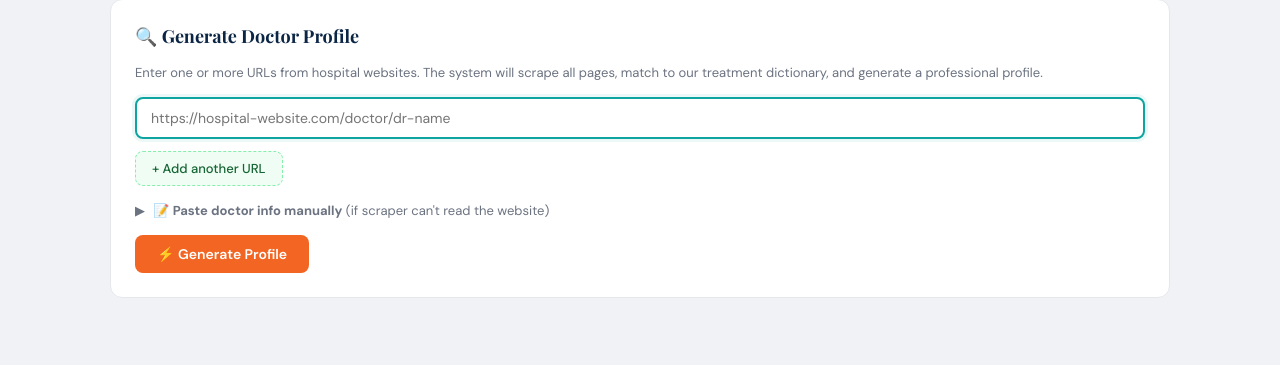
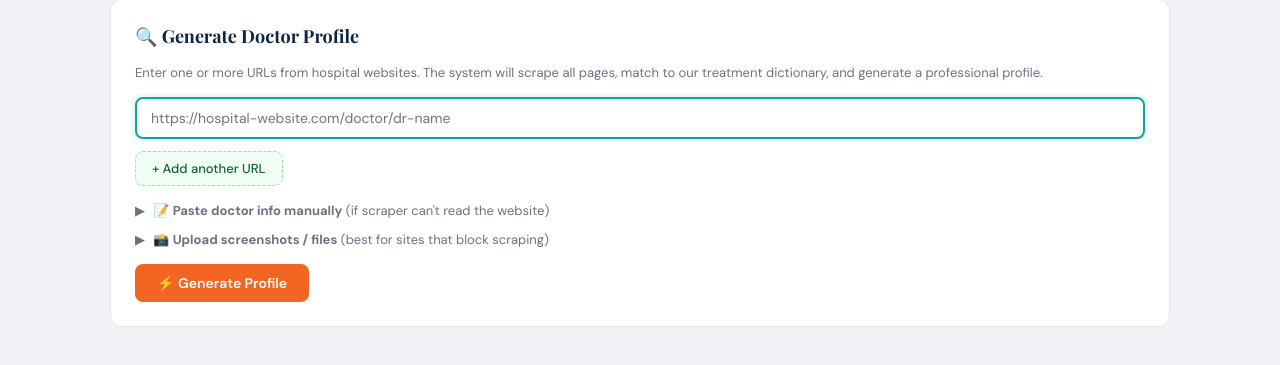
Before and after one commit to ghealthgitub/profile-generator, a Flask app: page /dashboard in a window 1280 px wide. Shown: the part 224-589 px from the top of the page. Run offline with Flask 3, Linux system fonts and the light colour scheme; the visitor is signed in with stand-in values (Sample User, id 1); some libraries are stand-ins or nearby versions.

Commit message:
uploading images to extract profile

```diff
--- a/app.py
+++ b/app.py
@@ -132,18 +132,15 @@ def generate():
         manual_text = request.json.get('manual_text', '').strip()
 
         if not urls and not manual_text:
-            return jsonify({'error': 'Provide at least one URL or paste doctor information manually'}), 400
+            return jsonify({'error': 'Provide at least one URL, paste doctor info, or upload screenshots'}), 400
 
-        # Step 1: Scrape all URLs + include manual text
-        scraped = scrape_multiple_urls(urls, manual_text=manual_text)
+        # Step 1: Scrape URLs + manual text
+        scraped = scrape_multiple_urls(urls, manual_text=manual_text) if (urls or manual_text) else None
         if not scraped:
-            error_msg = 'Could not extract content from the given URL(s). '
-            if urls:
-                error_msg += 'The website may be JavaScript-rendered (React/Next.js) which blocks automated reading. '
-            error_msg += 'Please paste the doctor\'s information manually using the text box below the URL field.'
+            error_msg = 'Could not extract content. Try uploading screenshots or pasting info manually.'
             return jsonify({'error': error_msg}), 400
 
-        # Step 2: Load treatment dictionary from DB
+        # Step 2: Load treatment dictionary
         treatments = get_treatment_dictionary()
 
         # Step 3: Get active prompt template
@@ -153,7 +150,7 @@ def generate():
         # Step 4: Build final prompt
         final_prompt = build_prompt(prompt_template, scraped, treatments)
 
-        # Step 5: Call Claude if available
+        # Step 5: Call Claude
         if CLAUDE_AVAILABLE:
             try:
                 client = Anthropic(api_key=config.ANTHROPIC_API_KEY)
@@ -163,47 +160,127 @@ def generate():
                     messages=[{"role": "user", "content": final_prompt}]
                 )
                 claude_response = message.content[0].text
-
-                # Extract doctor name from response or scraped titles
                 doctor_name = extract_doctor_name(scraped, claude_response)
-
-                # Save to history
-                profile_id = save_profile(
-                    doctor_name, urls, scraped,
-                    [], final_prompt, claude_response,
-                    session['user']['email']
-                )
+                profile_id = save_profile(doctor_name, urls, scraped, [], final_prompt, claude_response, session['user']['email'])
 
                 return jsonify({
-                    'success': True,
-                    'automated': True,
-                    'profile_id': profile_id,
-                    'doctor_name': doctor_name,
-                    'scraped_data': scraped,
-                    'claude_response': claude_response,
-                    'prompt_used': final_prompt,
+                    'success': True, 'automated': True, 'profile_id': profile_id,
+                    'doctor_name': doctor_name, 'scraped_data': scraped,
+                    'claude_response': claude_response, 'prompt_used': final_prompt,
                     'treatment_count': len(treatments)
                 })
-
             except Exception as e:
                 print(f"[Claude Error] {e}")
-                return jsonify({
-                    'success': True,
-                    'automated': False,
-                    'scraped_data': scraped,
-                    'prompt': final_prompt,
-                    'api_error': str(e)
-                })
+                return jsonify({'success': True, 'automated': False, 'scraped_data': scraped, 'prompt': final_prompt, 'api_error': str(e)})
         else:
-            return jsonify({
-                'success': True,
-                'automated': False,
-                'scraped_data': scraped,
-                'prompt': final_prompt
-            })
+            return jsonify({'success': True, 'automated': False, 'scraped_data': scraped, 'prompt': final_prompt})
 
     except Exception as e:
         print(f"[Generate Error] {e}")
+        return jsonify({'error': str(e)}), 500
+
+
+@app.route('/generate-from-files', methods=['POST'])
+@login_required
+def generate_from_files():
+    """Generate profile from uploaded screenshots/files using Claude vision"""
+    try:
+        import base64
+        urls_raw = request.form.get('urls', '')
+        urls = [u.strip() for u in urls_raw.split('\n') if u.strip()]
+        manual_text = request.form.get('manual_text', '').strip()
+        uploaded_files = request.files.getlist('files')
+
+        # Process files
+        file_images = []
+        for f in uploaded_files:
+            if f and f.filename:
+                file_data = f.read()
+                if len(file_data) > 0:
+                    b64 = base64.b64encode(file_data).decode('utf-8')
+                    fname = f.filename.lower()
+                    if fname.endswith('.png'): media_type = 'image/png'
+                    elif fname.endswith(('.jpg','.jpeg')): media_type = 'image/jpeg'
+                    elif fname.endswith('.webp'): media_type = 'image/webp'
+                    elif fname.endswith('.gif'): media_type = 'image/gif'
+                    elif fname.endswith('.pdf'): media_type = 'application/pdf'
+                    else: media_type = 'image/png'
+                    file_images.append({
+                        'type': 'document' if fname.endswith('.pdf') else 'image',
+                        'media_type': media_type, 'data': b64, 'filename': f.filename
+                    })
+
+        has_files = len(file_images) > 0
+        if not urls and not manual_text and not has_files:
+            return jsonify({'error': 'Upload screenshots, provide URLs, or paste doctor information'}), 400
+
+        # Scrape URLs if any
+        scraped = None
+        if urls or manual_text:
+            scraped = scrape_multiple_urls(urls, manual_text=manual_text)
+
+        if not scraped and not has_files:
+            return jsonify({'error': 'No content extracted. Upload screenshots or paste info manually.'}), 400
+
+        # Build prompt
+        treatments = get_treatment_dictionary()
+        prompt_data = get_active_prompt()
+        prompt_template = prompt_data.get('prompt_text', '') if isinstance(prompt_data, dict) else prompt_data
+
+        if scraped:
+            final_prompt = build_prompt(prompt_template, scraped, treatments)
+        else:
+            final_prompt = build_prompt(prompt_template, {
+                'combined_text': '(See attached screenshots)', 'titles': [],
+                'urls': [], 'url_count': 0, 'errors': [],
+                'has_manual_text': False, 'total_chars': 0
+            }, treatments)
+
+        if has_files:
+            final_prompt += f"\n\nIMPORTANT: {len(file_images)} screenshot(s)/file(s) of the doctor's profile are attached. Extract ALL information from these images — name, qualifications, degrees, designations, specialties, experience, procedures, awards, hospital affiliations, memberships, and every other relevant detail. Use these images as the PRIMARY source."
+
+        if not CLAUDE_AVAILABLE:
+            return jsonify({'error': 'Claude API not available'}), 500
+
+        client = Anthropic(api_key=config.ANTHROPIC_API_KEY)
+        content_parts = []
+        for img in file_images:
+            content_parts.append({
+                'type': img['type'],
+                'source': {'type': 'base64', 'media_type': img['media_type'], 'data': img['data']}
+            })
+        content_parts.append({'type': 'text', 'text': final_prompt})
+
+        message = client.messages.create(
+            model="claude-sonnet-4-20250514",
+            max_tokens=4000,
+            messages=[{"role": "user", "content": content_parts}]
+        )
+        claude_response = message.content[0].text
+        doctor_name = extract_doctor_name(scraped or {'titles': [], 'combined_text': ''}, claude_response)
+        file_names = [img['filename'] for img in file_images]
+
+        profile_id = save_profile(
+            doctor_name, urls + file_names, scraped or {},
+            [], final_prompt, claude_response, session['user']['email']
+        )
+
+        return jsonify({
+            'success': True, 'automated': True,
+            'profile_id': profile_id, 'doctor_name': doctor_name,
+            'scraped_data': scraped or {
+                'combined_text': f'({len(file_images)} file(s) uploaded)',
+                'errors': [], 'urls': file_names, 'url_count': 0
+            },
+            'claude_response': claude_response,
+            'prompt_used': final_prompt,
+            'treatment_count': len(treatments),
+            'files_used': len(file_images)
+        })
+
+    except Exception as e:
+        print(f"[Generate-Files Error] {e}")
+        import traceback; traceback.print_exc()
         return jsonify({'error': str(e)}), 500
 
 
--- a/templates/dashboard.html
+++ b/templates/dashboard.html
@@ -291,6 +291,24 @@ You can copy-paste from the hospital website, a CV, or type it manually. The mor
                 </div>
             </div>
 
+            <!-- Screenshot / File upload -->
+            <div style="margin-top:12px">
+                <div style="display:flex;align-items:center;gap:8px;cursor:pointer;color:#6B7280;font-size:13px" onclick="toggleFileUpload()">
+                    <span id="fileToggleIcon">▶</span>
+                    <span>📸 <strong>Upload screenshots / files</strong> (best for sites that block scraping)</span>
+                </div>
+                <div id="fileUploadWrap" class="hidden" style="margin-top:10px">
+                    <div id="dropZone" style="border:2px dashed #D1D5DB;border-radius:10px;padding:28px 16px;text-align:center;cursor:pointer;transition:all .2s;background:#FAFAFA" onclick="document.getElementById('fileInput').click()" ondragover="event.preventDefault();this.style.borderColor='#0EA5A0';this.style.background='#F0FDFA'" ondragleave="this.style.borderColor='#D1D5DB';this.style.background='#FAFAFA'" ondrop="handleFileDrop(event)">
+                        <div style="font-size:28px;margin-bottom:6px">📁</div>
+                        <div style="font-weight:600;color:#374151;font-size:14px">Drop files here or click to browse</div>
+                        <div style="color:#9CA3AF;font-size:12px;margin-top:4px">PNG, JPG, WEBP, PDF — up to 10 files, 20MB each</div>
+                    </div>
+                    <input type="file" id="fileInput" multiple accept="image/*,.pdf" style="display:none" onchange="handleFileSelect(this.files)">
+                    <div id="fileList" style="margin-top:8px"></div>
+                    <div class="hint" style="font-size:11px;color:#9CA3AF;margin-top:4px">Take full-page screenshots of the doctor's profile and upload. Claude will read the images directly.</div>
+                </div>
+            </div>
+
             <div class="btn-row">
                 <button class="btn btn-orange" id="generateBtn" onclick="generateProfile()">⚡ Generate Profile</button>
             </div>
@@ -412,12 +430,66 @@ You can copy-paste from the hospital website, a CV, or type it manually. The mor
             }
         }
 
+        // ── File Upload ──
+        let uploadedFiles = [];
+
+        function toggleFileUpload() {
+            const wrap = document.getElementById('fileUploadWrap');
+            const icon = document.getElementById('fileToggleIcon');
+            if (wrap.classList.contains('hidden')) {
+                wrap.classList.remove('hidden');
+                icon.textContent = '▼';
+            } else {
+                wrap.classList.add('hidden');
+                icon.textContent = '▶';
+            }
+        }
+
+        function handleFileDrop(e) {
+            e.preventDefault();
+            e.currentTarget.style.borderColor = '#D1D5DB';
+            e.currentTarget.style.background = '#FAFAFA';
+            if (e.dataTransfer.files.length) handleFileSelect(e.dataTransfer.files);
+        }
+
+        function handleFileSelect(fileList) {
+            for (const f of fileList) {
+                if (uploadedFiles.length >= 10) { showStatus('Max 10 files allowed', 'error'); break; }
+                if (f.size > 20 * 1024 * 1024) { showStatus(f.name + ' exceeds 20MB limit', 'error'); continue; }
+                const allowed = ['image/png','image/jpeg','image/jpg','image/webp','image/gif','application/pdf'];
+                if (!allowed.includes(f.type)) { showStatus(f.name + ' — unsupported type. Use PNG, JPG, WEBP, or PDF.', 'error'); continue; }
+                uploadedFiles.push(f);
+            }
+            renderFileList();
+        }
+
+        function renderFileList() {
+            const el = document.getElementById('fileList');
+            if (!uploadedFiles.length) { el.innerHTML = ''; return; }
+            el.innerHTML = uploadedFiles.map((f, i) => {
+                const isImg = f.type.startsWith('image/');
+                const thumb = isImg ? URL.createObjectURL(f) : '';
+                const sizeMB = (f.size / 1024 / 1024).toFixed(1);
+                return '<div style="display:flex;align-items:center;gap:10px;padding:8px 12px;background:white;border:1px solid #E5E7EB;border-radius:8px;margin-bottom:6px">' +
+                    (isImg ? '<img src="'+thumb+'" style="width:40px;height:40px;object-fit:cover;border-radius:6px;border:1px solid #E5E7EB">' : '<span style="font-size:24px">📄</span>') +
+                    '<div style="flex:1;min-width:0"><div style="font-weight:600;font-size:13px;color:#374151;white-space:nowrap;overflow:hidden;text-overflow:ellipsis">' + f.name + '</div>' +
+                    '<div style="font-size:11px;color:#9CA3AF">' + sizeMB + ' MB · ' + f.type.split('/')[1].toUpperCase() + '</div></div>' +
+                    '<button onclick="removeFile('+i+')" style="background:none;border:none;color:#EF4444;cursor:pointer;font-size:16px;padding:4px" title="Remove">✕</button></div>';
+            }).join('');
+        }
+
+        function removeFile(idx) {
+            uploadedFiles.splice(idx, 1);
+            renderFileList();
+        }
+
         // ── Generate ──
         async function generateProfile() {
             const urls = getUrls();
             const manualText = (document.getElementById('manualText') || {}).value || '';
+            const hasFiles = uploadedFiles.length > 0;
 
-            if (!urls.length && !manualText.trim()) return showStatus('Enter at least one URL or paste doctor information manually', 'error');
+            if (!urls.length && !manualText.trim() && !hasFiles) return showStatus('Enter a URL, paste doctor info, or upload screenshots', 'error');
 
             const btn = document.getElementById('generateBtn');
             btn.disabled = true;
@@ -427,14 +499,25 @@ You can copy-paste from the hospital website, a CV, or type it manually. The mor
             const sourceDesc = [];
             if (urls.length) sourceDesc.push(urls.length + ' URL(s)');
             if (manualText.trim()) sourceDesc.push('manual input');
-            showStatus('<div class="spinner"></div> Scraping ' + sourceDesc.join(' + ') + ' & generating profile...', 'loading');
+            if (hasFiles) sourceDesc.push(uploadedFiles.length + ' file(s)');
+            showStatus('<div class="spinner"></div> ' + (hasFiles ? 'Reading screenshots & ' : 'Scraping ' + (sourceDesc[0] || '') + ' & ') + 'generating profile...', 'loading');
 
             try {
-                const res = await fetch('/generate', {
-                    method: 'POST',
-                    headers: {'Content-Type': 'application/json'},
-                    body: JSON.stringify({ urls, manual_text: manualText })
-                });
+                let res;
+                if (hasFiles) {
+                    // Use FormData for file uploads
+                    const fd = new FormData();
+                    fd.append('urls', urls.join('\n'));
+                    fd.append('manual_text', manualText);
+                    uploadedFiles.forEach(f => fd.append('files', f));
+                    res = await fetch('/generate-from-files', { method: 'POST', body: fd });
+                } else {
+                    res = await fetch('/generate', {
+                        method: 'POST',
+                        headers: {'Content-Type': 'application/json'},
+                        body: JSON.stringify({ urls, manual_text: manualText })
+                    });
+                }
                 const data = await res.json();
 
                 if (data.error) {
@@ -461,7 +544,9 @@ You can copy-paste from the hospital website, a CV, or type it manually. The mor
                         document.getElementById('profileIdBadge').classList.remove('hidden');
                     }
                     document.getElementById('editorCard').classList.remove('hidden');
-                    showStatus('✅ Profile generated — ' + data.treatment_count + ' treatments in dictionary, matched to doctor\'s specialty', 'success');
+                    let statusMsg = '✅ Profile generated — ' + data.treatment_count + ' treatments in dictionary';
+                    if (data.files_used) statusMsg += ', ' + data.files_used + ' screenshot(s) analyzed';
+                    showStatus(statusMsg, 'success');
                     document.getElementById('editorCard').scrollIntoView({behavior:'smooth',block:'start'});
                 } else {
                     currentPrompt = data.prompt;
```
